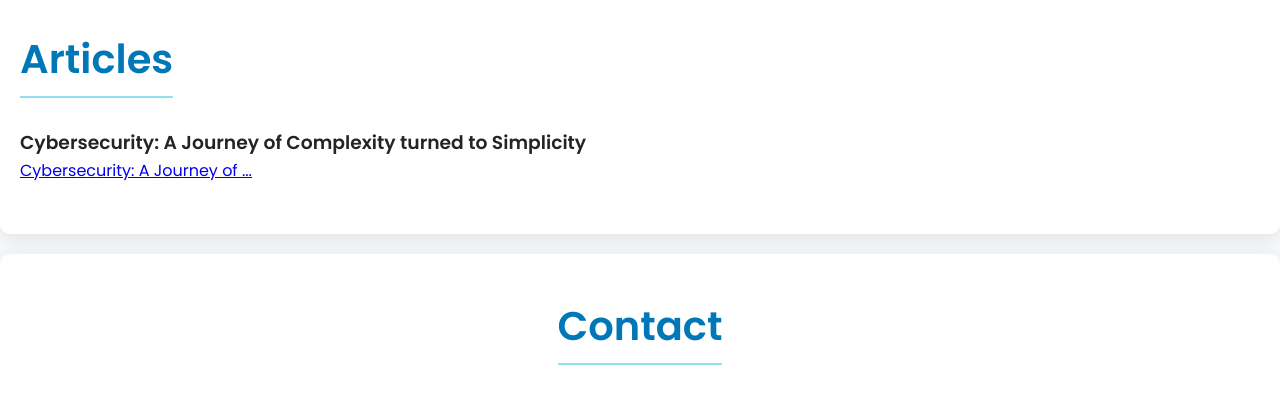
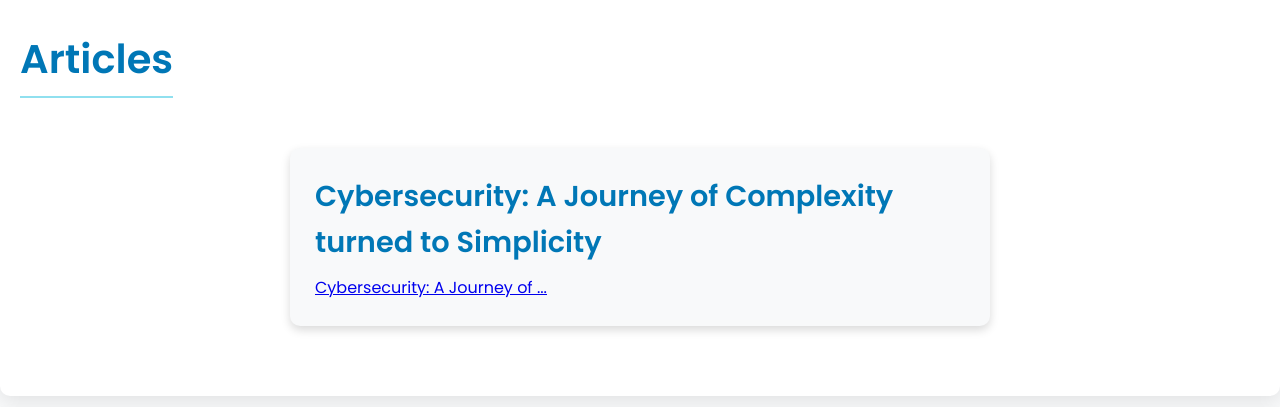
Before and after one commit to baralsamru/website, a plain HTML site: page index.html in a window 1280 px wide. Shown: the part 1759-2166 px from the top of the page. Drawn offline with nearby package versions, Linux system fonts and the light colour scheme.

Commit message:
Update styles.css

```diff
--- a/styles.css
+++ b/styles.css
@@ -135,6 +135,33 @@ h2 {
     color: #495057; /* Slightly muted text */
 }
 
+/*Article Section */
+.articles-card {
+    background: #f8f9fa; /* Softer background */
+    padding: 25px;
+    margin: 20px auto;
+    border-radius: 10px;
+    box-shadow: 0 4px 10px rgba(0, 0, 0, 0.15); /* Subtle shadow */
+    max-width: 700px;
+    transition: transform 0.3s ease, box-shadow 0.3s ease;
+}
+
+.articles-card:hover {
+    transform: translateY(-5px); /* Lift on hover */
+    box-shadow: 0 6px 15px rgba(0, 0, 0, 0.2);
+}
+
+.articles-card h3 {
+    color: #0077b6;
+    margin-bottom: 10px;
+    font-size: 1.8rem;
+}
+
+.articles-card p {
+    font-size: 1rem;
+    color: #495057; /* Slightly muted text */
+}
+
 /* Contact Section */
 #contact {
     text-align: center;
```
